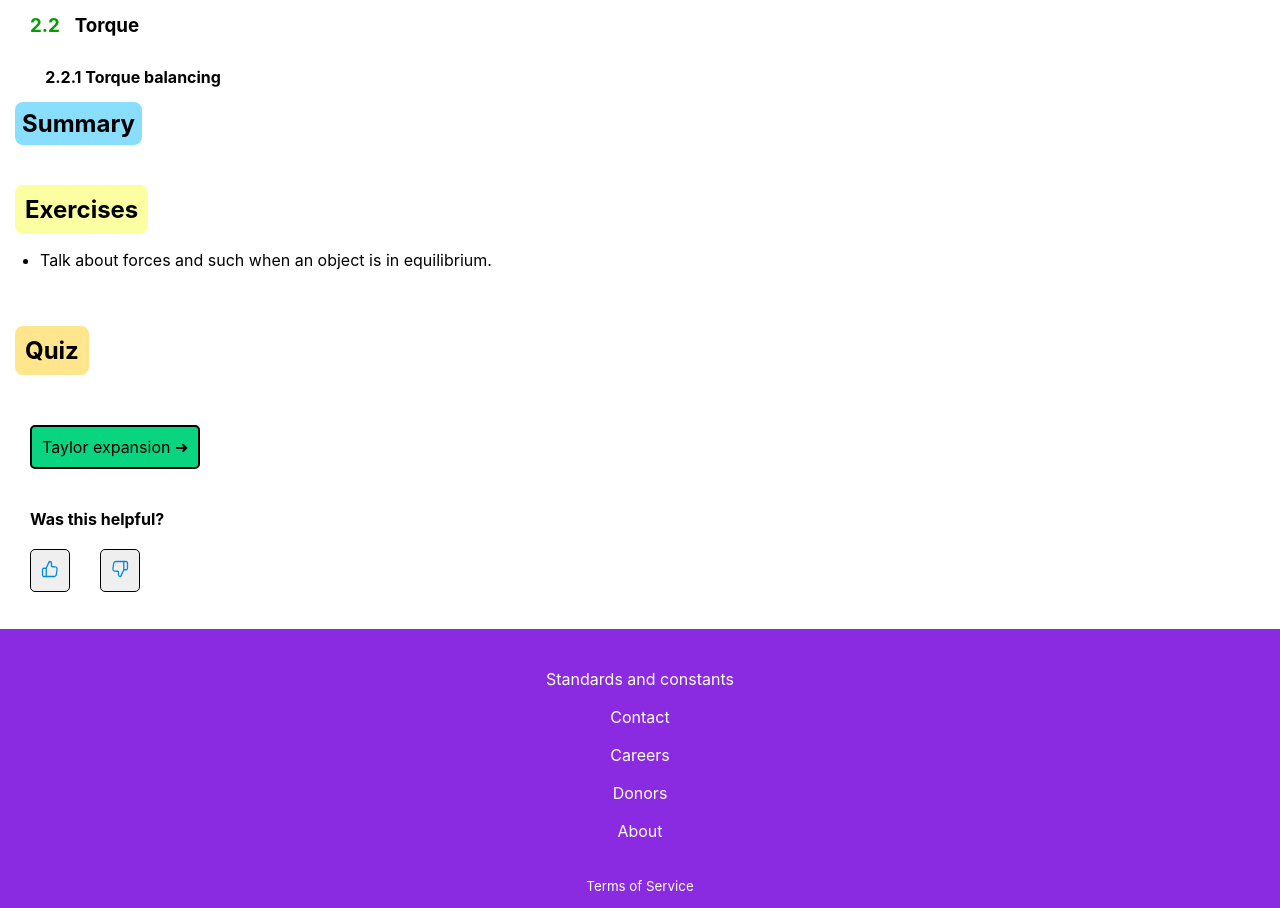
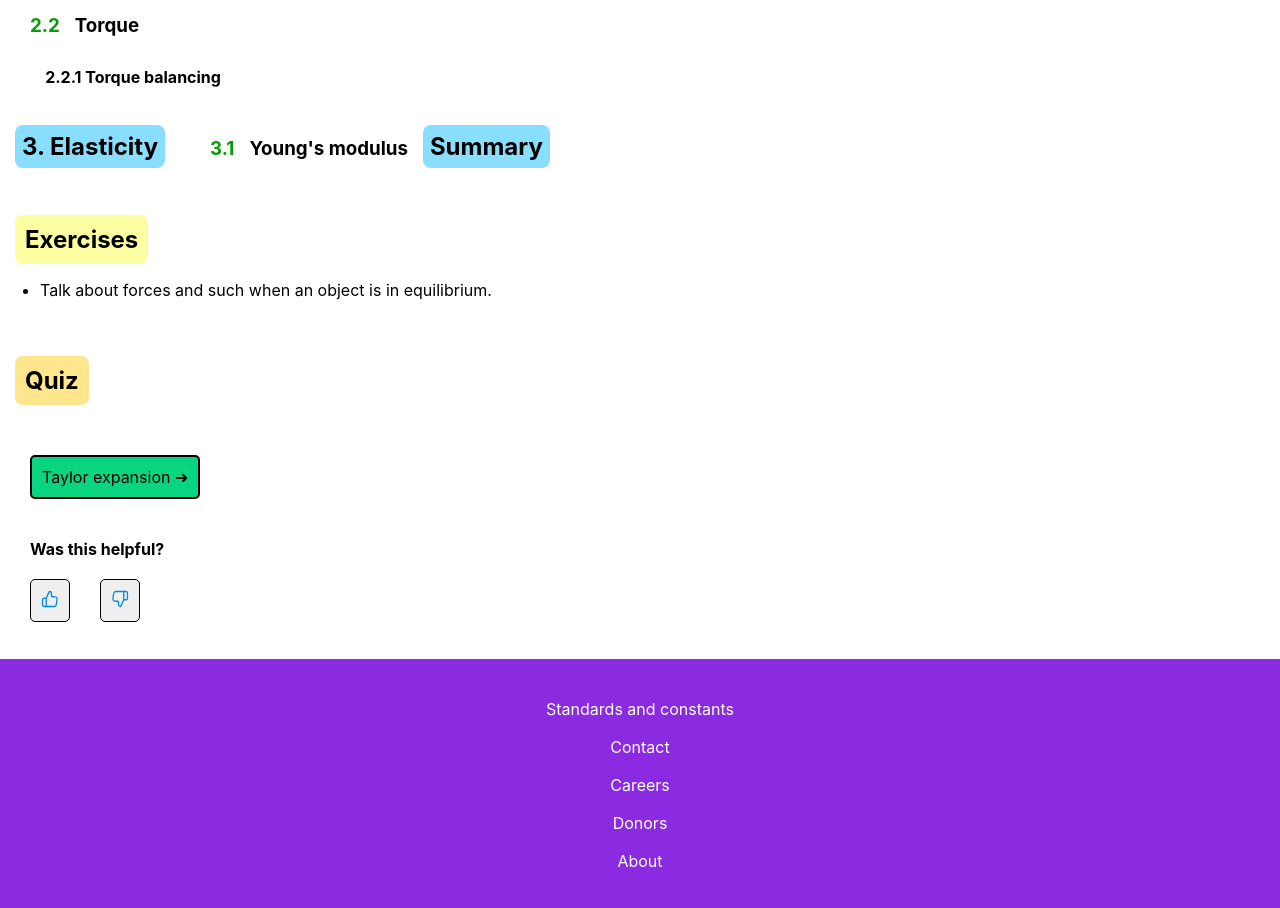
Before and after one commit to JRFink/jrfphyspagesnew, a Next.js app: page /education/gp1/eq in a window 1280 px wide. Shown: the part 1300-2208 px from the top of the page. Built offline with nearby package versions, Linux system fonts and the light colour scheme.

Commit message:
Update index.tsx

```diff
--- a/pages/education/gp1/eq/index.tsx
+++ b/pages/education/gp1/eq/index.tsx
@@ -67,6 +67,17 @@ Torque
 <h4>
 &nbsp; &nbsp; 2.2.1 Torque balancing
 </h4>
+<br />
+ <h2 className={style.h2SectionColor} id="elas">
+                3. Elasticity
+            </h2>
+<h3 className={style.h3num}>
+3.1
+</h3>
+<h3 className={style.h3text}>
+Young&#39;s modulus
+</h3>
+
 <Summary />
 <br />
             <br></br>
```
